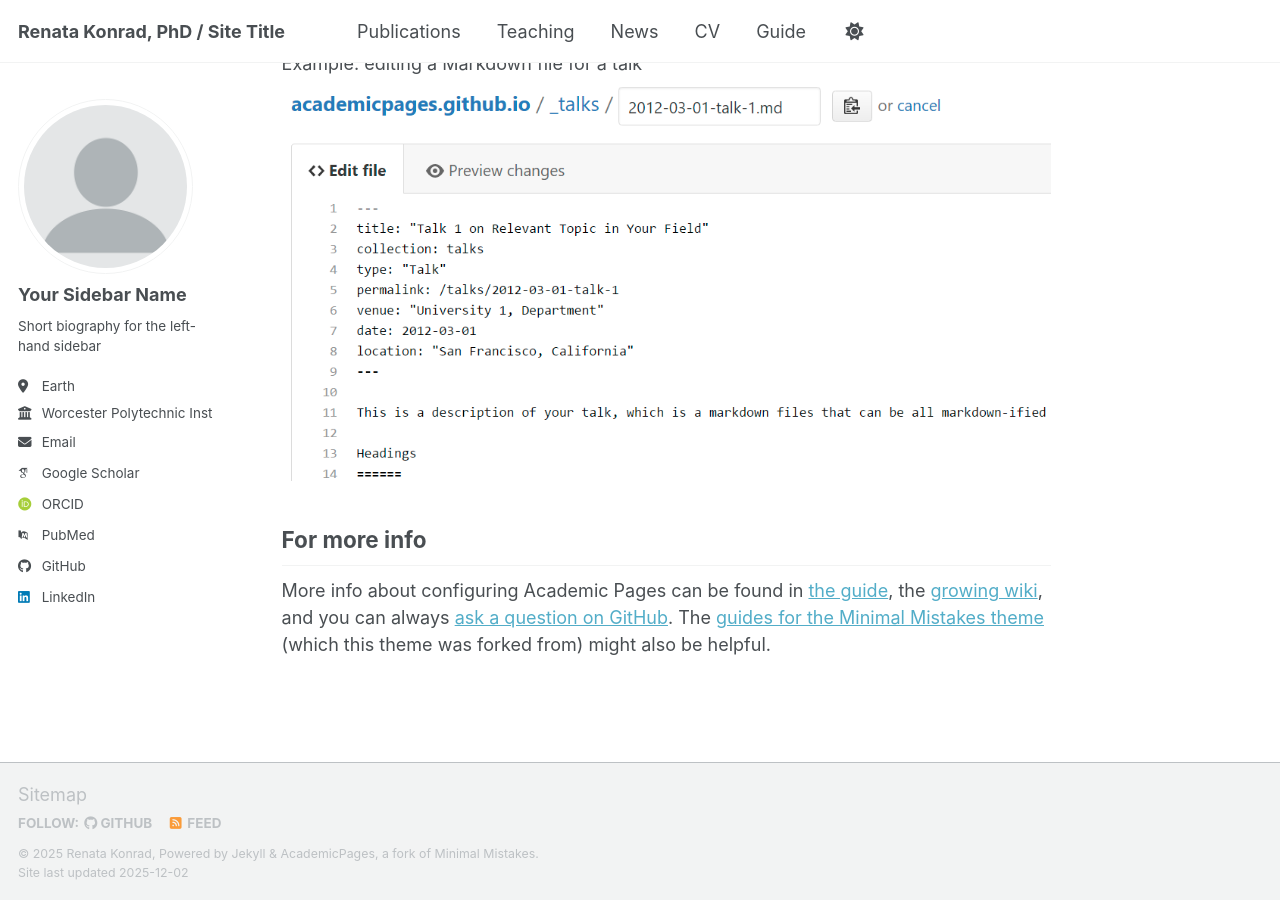
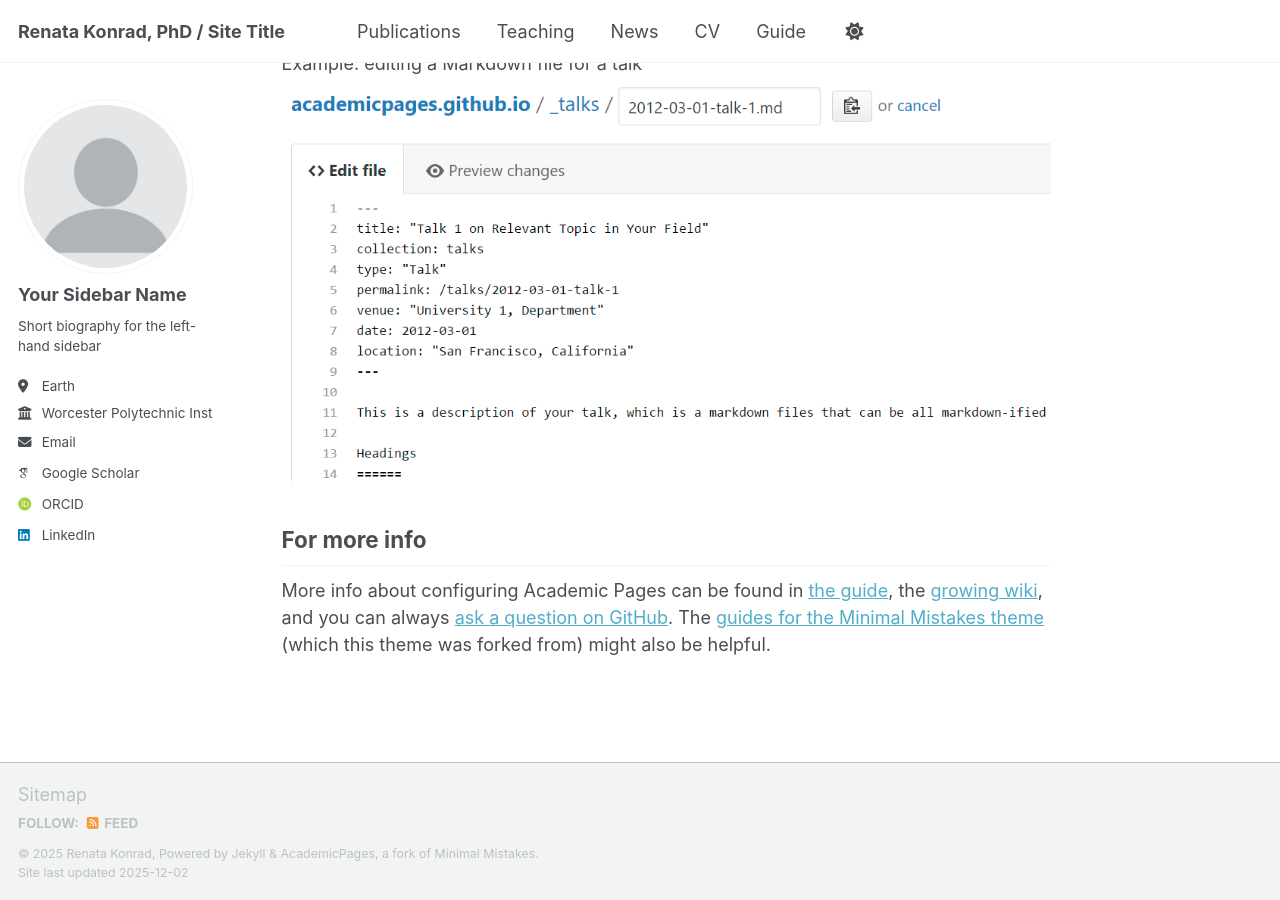
Before and after one commit to RenataKonrad/RenataKonrad.github.io, a Jekyll site: the page built from _pages/about.md, in a window 1280 px wide and 900 px high, scrolled down 2718 px. Built offline with Jekyll 4.4.1, drawn with Linux system fonts in a browser that asks for light colours; some web fonts are replaced; a script bundle is joined from its source files by our own code; library files that are not in the unit come from our copies.

Commit message:
Update _config.yml

```diff
--- a/_config.yml
+++ b/_config.yml
@@ -41,7 +41,7 @@ author:
   orcid            : "https://orcid.org/0000-0002-6015-9203"
   semantic         : # URL
   ssrn             : # URL
-  pubmed           : "https://www.ncbi.nlm.nih.gov/pubmed/?term=john+snow"
+  pubmed           : # "https://www.ncbi.nlm.nih.gov/pubmed/?term=john+snow"
   researchgate     : # URL
   scopus           : # URL
   zotero           : # URL
@@ -51,7 +51,7 @@ author:
   bitbucket        : # Username - Update with your username on the site
   codepen          : # Username
   dribbble         : # Username
-  github           : "academicpages"
+  github           : #"academicpages"
   kaggle           : # Username
   stackoverflow    : # User number or user number and name (i.e., use "1" or "1/jeff-atwood")
 
@@ -66,7 +66,7 @@ author:
   keybase          : # Username
   instagram        : # Username
   lastfm           : # Username
-  linkedin         : "https://www.linkedin.com/in/renata-konrad-aabb701/"
+  linkedin         : "renata-konrad-0668882a0"
   mastodon         : # URL
   medium           : # URL
   pinterest        : # Username
```
